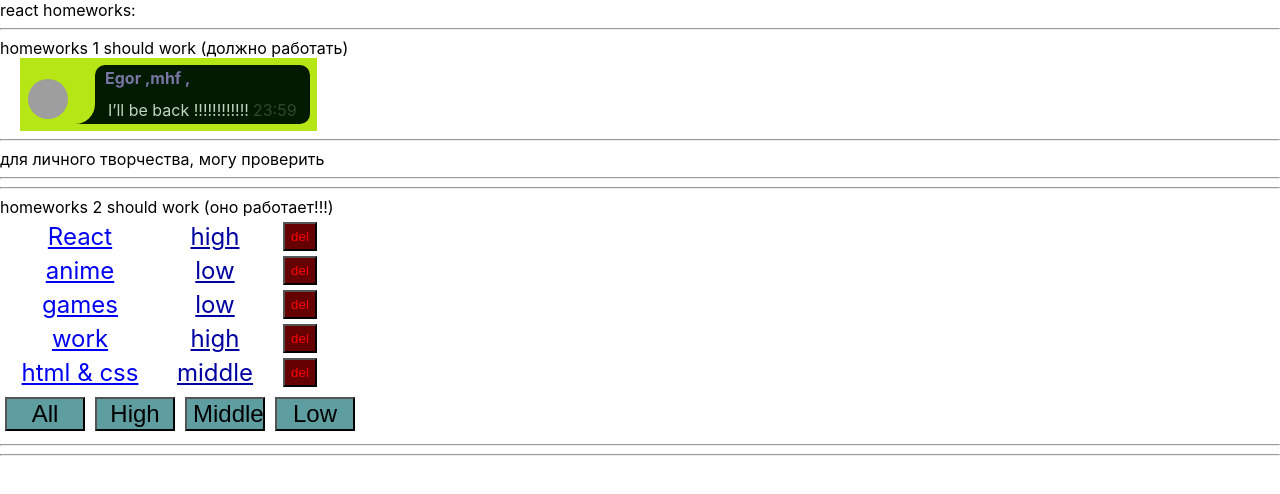
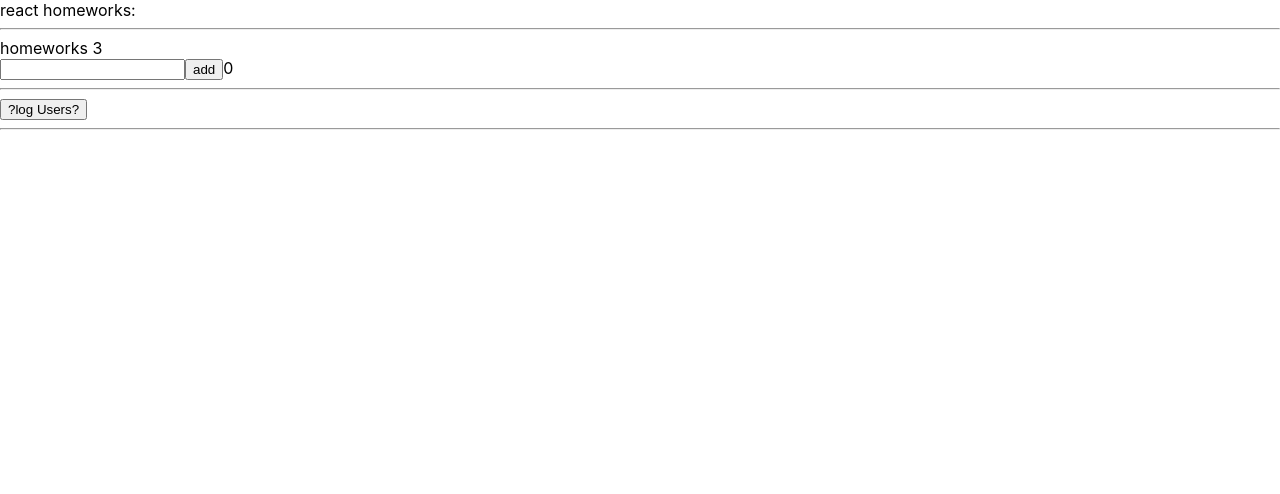
Before and after one commit to EgorKirillov/HomeWork, a React (Create React App) app: page / in a window 1280 px wide. Shown: the top 494 px of the page. Built offline with nearby package versions, Linux system fonts and the light colour scheme; grey boxes are pictures that could not be loaded.

Commit message:
monday 3 complite

```diff
--- a/package.json
+++ b/package.json
@@ -10,10 +10,12 @@
     "@types/node": "^16.7.13",
     "@types/react": "^18.0.0",
     "@types/react-dom": "^18.0.0",
+    "@types/uuid": "^8.3.4",
     "react": "^18.0.0",
     "react-dom": "^18.0.0",
     "react-scripts": "5.0.1",
     "typescript": "^4.4.2",
+    "uuid": "^8.3.2",
     "web-vitals": "^2.1.0"
   },
   "scripts": {
--- a/src/p1-main/m1-ui/u1-app/App.tsx
+++ b/src/p1-main/m1-ui/u1-app/App.tsx
@@ -2,15 +2,16 @@
 import s from './App.module.css'
 import HW1 from '../../../p2-homeworks/h1/HW1'
 import HW2 from "../../../p2-homeworks/h2/HW2";
+import HW3 from '../../../p2-homeworks/h3/HW3';
 
 
 function App() {
     return (
         <div className={s.App}>
             <div>react homeworks:</div>
-            <HW1/>
-            <HW2/>
-            {/*<HW3/>*/}
+      {/*      <HW1/>
+            <HW2/>*/}
+            <HW3/>
             {/*<HW4/>*/}
             {/*<HW5/>*/}
 
--- a/src/p2-homeworks/h3/Greeting.module.css
+++ b/src/p2-homeworks/h3/Greeting.module.css
@@ -5,3 +5,6 @@
 .error {
     border: 1px solid red;
 }
+.errorDiv {
+    color: red;
+    }
--- a/src/p2-homeworks/h3/Greeting.tsx
+++ b/src/p2-homeworks/h3/Greeting.tsx
@@ -1,26 +1,26 @@
-import React from 'react'
+import React, {ChangeEvent } from 'react'
 import s from './Greeting.module.css'
 
 type GreetingPropsType = {
-    name: any // need to fix any
-    setNameCallback: any // need to fix any
-    addUser: any // need to fix any
-    error: any // need to fix any
-    totalUsers: any // need to fix any
+    name: string // need to fix any
+    setNameCallback: (e: ChangeEvent<HTMLInputElement>) => void // need to fix any
+    addUser: () => void // need to fix any
+    error: ""|"name reguire" // need to fix any
+    totalUsers: number // need to fix any
 }
 
 // презентационная компонента (для верстальщика)
 const Greeting: React.FC<GreetingPropsType> = (
     {name, setNameCallback, addUser, error, totalUsers} // деструктуризация пропсов
 ) => {
-    const inputClass = s.error // need to fix with (?:)
+    const inputClass = (error)?s.error:s.someClass // need to fix with (?:)
 
     return (
         <div>
             <input value={name} onChange={setNameCallback} className={inputClass}/>
-            <span>{error}</span>
             <button onClick={addUser}>add</button>
             <span>{totalUsers}</span>
+            <div className={s.errorDiv}>{error}</div>
         </div>
     )
 }
--- a/src/p2-homeworks/h3/GreetingContainer.tsx
+++ b/src/p2-homeworks/h3/GreetingContainer.tsx
@@ -1,9 +1,10 @@
-import React, {useState} from 'react'
+import React, {ChangeEvent, ChangeEventHandler, useState} from 'react'
 import Greeting from './Greeting'
+import {UserType} from "./HW3";
 
 type GreetingContainerPropsType = {
-    users: any // need to fix any
-    addUserCallback: any // need to fix any
+    users: Array<UserType> // need to fix any --> Array<UserType>
+    addUserCallback: (name: string) => void  // need to fix any --> () => void
 }
 
 // более простой и понятный для новичков
@@ -12,17 +13,25 @@
 // более современный и удобный для про :)
 // уровень локальной логики
 const GreetingContainer: React.FC<GreetingContainerPropsType> = ({users, addUserCallback}) => { // деструктуризация пропсов
-    const [name, setName] = useState<any>('') // need to fix any
-    const [error, setError] = useState<any>('') // need to fix any
+    const [name, setName] = useState<string>('') // need to fix any-->string
+    const [error, setError] = useState<"" | "name reguire">('') // need to fix any --. variants of errors
 
-    const setNameCallback = (e: any) => { // need to fix any
-        setName('') // need to fix
+    const setNameCallback = (e: ChangeEvent<HTMLInputElement>) => { // need to fix any
+        setName(e.currentTarget.value) // need to fix  --> e.currentTarget.value
     }
     const addUser = () => {
-        alert(`Hello  !`) // need to fix
+        if (!name.trim()) {
+            setError("name reguire")
+            setName("")
+        } else {
+            setError("")
+            addUserCallback(name);
+            alert(`Hello! ${name}`)
+            setName("")
+        }
     }
 
-    const totalUsers = 0 // need to fix
+    const totalUsers = users.length// users.length // need to fix
 
     return (
         <Greeting
--- a/src/p2-homeworks/h3/HW3.tsx
+++ b/src/p2-homeworks/h3/HW3.tsx
@@ -1,19 +1,24 @@
 import React, {useState} from 'react'
+import {v1} from 'uuid'
 import GreetingContainer from './GreetingContainer'
+
 
 // types
 export type UserType = {
-    _id: any // need to fix any
-    name: any // need to fix any
+    _id: string // need to fix any --- >string
+    name: string // need to fix any --- >string
 }
 
 // уровень работы с глобальными данными
 function HW3() {
-    const [users, setUsers] = useState<any>([]) // need to fix any
+    const [users, setUsers] = useState<Array<UserType>>([]) // need to fix any = any --->  Array<UserType>
 
-    const addUserCallback = (name: any) => { // need to fix any
-        setUsers([]) // need to fix
+    const addUserCallback = (name: string) => { // need to fix any -->string
+
+        setUsers([...users, {_id: v1(), name: name}]) // need to fix [] --> [...users, {_id:v1(), name:name}]
+
     }
+
 
     return (
         <div>
@@ -21,9 +26,13 @@
             homeworks 3
 
             {/*should work (должно работать)*/}
-            <GreetingContainer users={users} addUserCallback={addUserCallback}/>
+            <GreetingContainer
+                users={users}
+                addUserCallback={addUserCallback}
+            />
 
             <hr/>
+            <button onClick={()=>console.log(users)}>?log Users?</button>
             {/*для личного творчества, могу проверить*/}
             {/*<AlternativeGreeting/>*/}
             <hr/>
```
Also changed, not shown: 1 other file (tests, documents, lock files or other folders).
